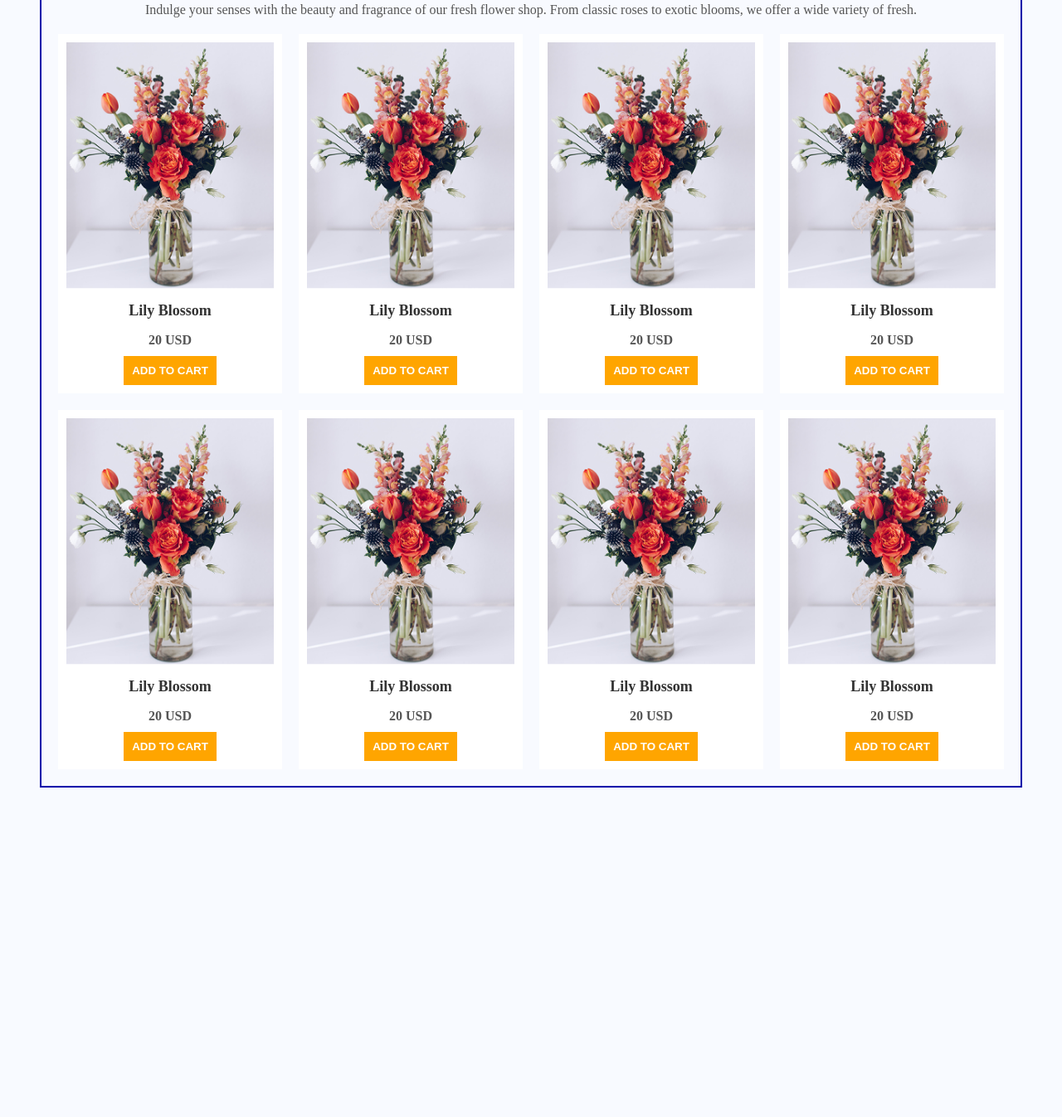
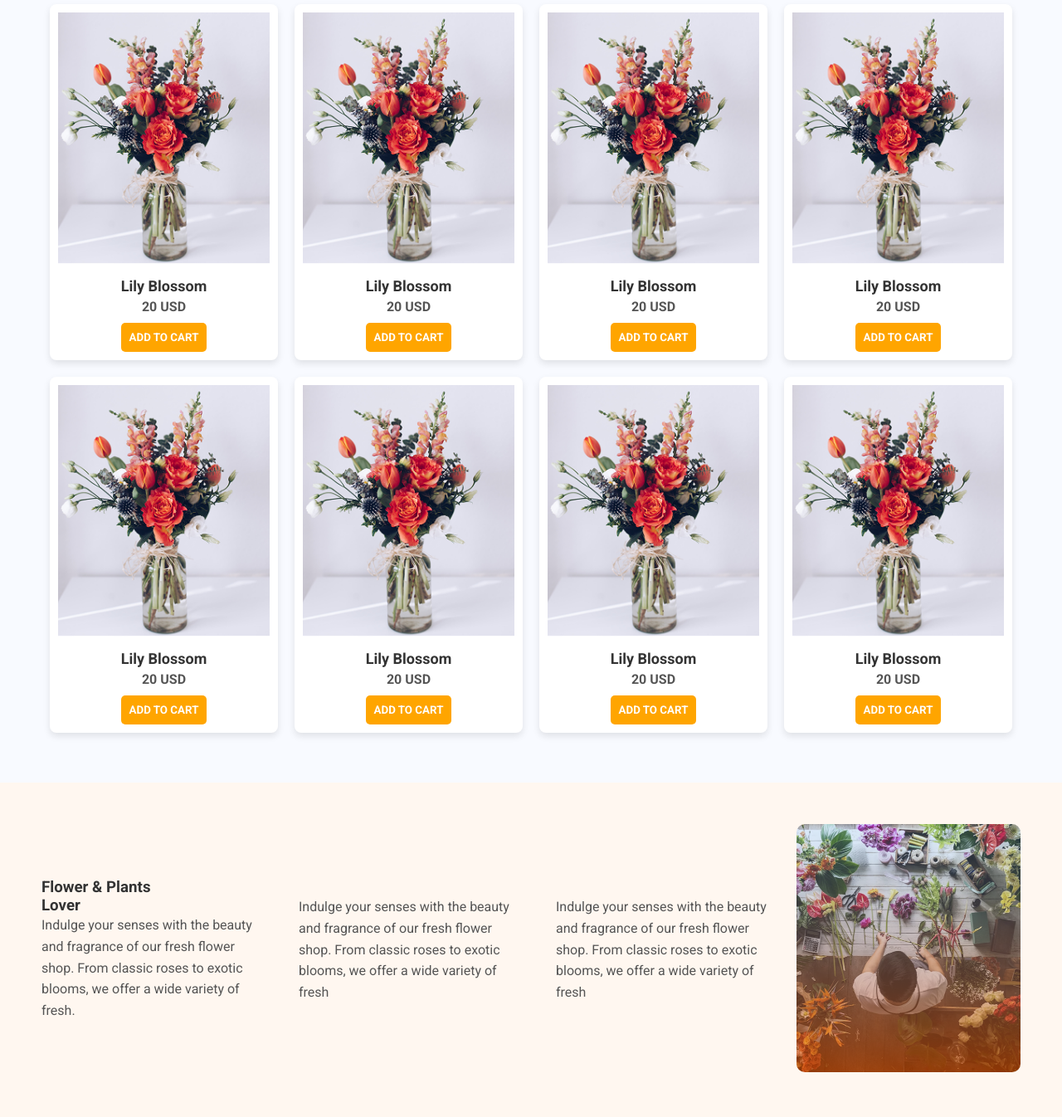
Before and after one commit to Miskat-JDK/B12A02-Responsive-Flowers, a plain HTML site: page index.html in a window 1280 px wide. Shown: the part 654-2000 px from the top of the page at 83% size. Before the commit the page ends 1643 px from the top, so only its background shows below. Drawn offline with Linux system fonts and the light colour scheme.

Commit message:
added an index.html file

```diff
--- a/index.html
+++ b/index.html
@@ -5,9 +5,9 @@
     <meta name="viewport" content="width=device-width, initial-scale=1.0">
     <title>Flower Shop</title>
     <link rel="stylesheet" href="style.css">
+
     <!-- Google Font -->
     <link href="https://fonts.googleapis.com/css2?family=Roboto:wght@400;700&display=swap" rel="stylesheet">
-    <link rel="stylesheet" href="style.css">
 </head>
 <body>
 
@@ -30,7 +30,7 @@
                From classic roses to exotic blooms, we offer a wide variety of fresh flowers that are perfect for any occasion.</p>
         </div>
         <div class="hero-image">
-            <img src="image/hero-flower.png" alt="">
+            <img src="image/hero-flower.png" alt="Fresh Flowers">
         </div>
     </section>
 
@@ -43,50 +43,50 @@
         <div class="product-grid">
             <!-- Single Product -->
             <div class="product-card">
-                <img src="image/sample-flower-image.png" alt="">
+                <img src="image/sample-flower-image.png" alt="Lily Blossom">
                 <h3>Lily Blossom</h3>
                 <p class="price">20 USD</p>
                 <button>ADD TO CART</button>
             </div>
             <!-- Repeat same product -->
             <div class="product-card">
-                <img src="image/sample-flower-image.png" alt="">
+                <img src="image/sample-flower-image.png" alt="Lily Blossom">
                 <h3>Lily Blossom</h3>
                 <p class="price">20 USD</p>
                 <button>ADD TO CART</button>
             </div>
             <div class="product-card">
-                <img src="image/sample-flower-image.png" alt="">
+                <img src="image/sample-flower-image.png" alt="Lily Blossom">
                 <h3>Lily Blossom</h3>
                 <p class="price">20 USD</p>
                 <button>ADD TO CART</button>
             </div>
             <div class="product-card">
-                <img src="image/sample-flower-image.png" alt="">
+                <img src="image/sample-flower-image.png" alt="Lily Blossom">
                 <h3>Lily Blossom</h3>
                 <p class="price">20 USD</p>
                 <button>ADD TO CART</button>
             </div>
             <div class="product-card">
-                <img src="image/sample-flower-image.png" alt="">
+                <img src="image/sample-flower-image.png" alt="Lily Blossom">
                 <h3>Lily Blossom</h3>
                 <p class="price">20 USD</p>
                 <button>ADD TO CART</button>
             </div>
             <div class="product-card">
-                <img src="image/sample-flower-image.png" alt="">
+                <img src="image/sample-flower-image.png" alt="Lily Blossom">
                 <h3>Lily Blossom</h3>
                 <p class="price">20 USD</p>
                 <button>ADD TO CART</button>
             </div>
             <div class="product-card">
-                <img src="image/sample-flower-image.png" alt="">
+                <img src="image/sample-flower-image.png" alt="Lily Blossom">
                 <h3>Lily Blossom</h3>
                 <p class="price">20 USD</p>
                 <button>ADD TO CART</button>
             </div>
             <div class="product-card">
-                <img src="image/sample-flower-image.png" alt="">
+                <img src="image/sample-flower-image.png" alt="Lily Blossom">
                 <h3>Lily Blossom</h3>
                 <p class="price">20 USD</p>
                 <button>ADD TO CART</button>
@@ -94,5 +94,31 @@
         </div>
     </section>
 
+    <!-- Extra Image Section (New) -->
+    <section class="extra-section">
+        <div class="extra-container">
+            <div class="extra-text">
+     <h3 id="feature-section-title" class="section-title">Flower & Plants <br>Lover</h3>
+
+                <p>Indulge your senses with the beauty and fragrance of our fresh flower shop. From classic roses to exotic blooms, we offer a wide variety of fresh.</p>
+            </div>
+                <br>
+            <div class="extra-text">
+
+                <p>
+                    Indulge your senses with the beauty and fragrance of our fresh flower shop. From classic roses to exotic blooms, we offer a wide variety of fresh
+                </p>
+            </div>
+            <br>
+                            <div class="extra-text">
+
+                <p>Indulge your senses with the beauty and fragrance of our fresh flower shop. From classic roses to exotic blooms, we offer a wide variety of fresh</p>
+            </div>
+            <div class="extra-image">
+                <img src="image/flower-store.png" alt="Special Flower Collection">
+            </div>
+        </div>
+    </section>
+
 </body>
 </html>
--- a/style.css
+++ b/style.css
@@ -1,7 +1,4 @@
-
-
-
-{
+* {
     margin: 0;
     padding: 0;
     box-sizing: border-box;
@@ -84,7 +81,6 @@ body {
 
 /* Plants Section */
 .plants-section {
-    border: 2px solid #00a;
     margin: 40px;
     padding: 20px;
     text-align: center;
@@ -116,6 +112,8 @@ body {
     background: white;
     padding: 10px;
     text-align: center;
+    border-radius: 8px;
+    box-shadow: 0 4px 8px rgba(0,0,0,0.1);
 }
 
 .product-card img {
@@ -140,19 +138,59 @@ body {
     border: none;
     cursor: pointer;
     font-weight: bold;
+    border-radius: 5px;
 }
 
 .product-card button:hover {
     background: darkorange;
 }
 
+/* Extra Section */
+.extra-section {
+    padding: 50px;
+    background: #fff7f0;
+}
+
+.extra-container {
+    display: flex;
+    align-items: center;
+    justify-content: space-between;
+    gap: 20px;
+    flex-wrap: wrap;
+}
+
+.extra-text {
+    flex: 1;
+}
+
+.extra-text h2 {
+    font-size: 28px;
+    color: orange;
+    margin-bottom: 15px;
+}
+
+.extra-text p {
+    color: #555;
+    line-height: 1.6;
+}
+
+.extra-image {
+    flex: 1;
+    text-align: right;
+}
+
+.extra-image img {
+    max-width: 100%;
+    border-radius: 10px;
+}
+
 /* Responsive */
 @media (max-width: 768px) {
-    .hero {
+    .hero, .extra-container {
         flex-direction: column;
         text-align: center;
     }
-    .hero-image {
+    .hero-image, .extra-image {
         text-align: center;
     }
 }
```
